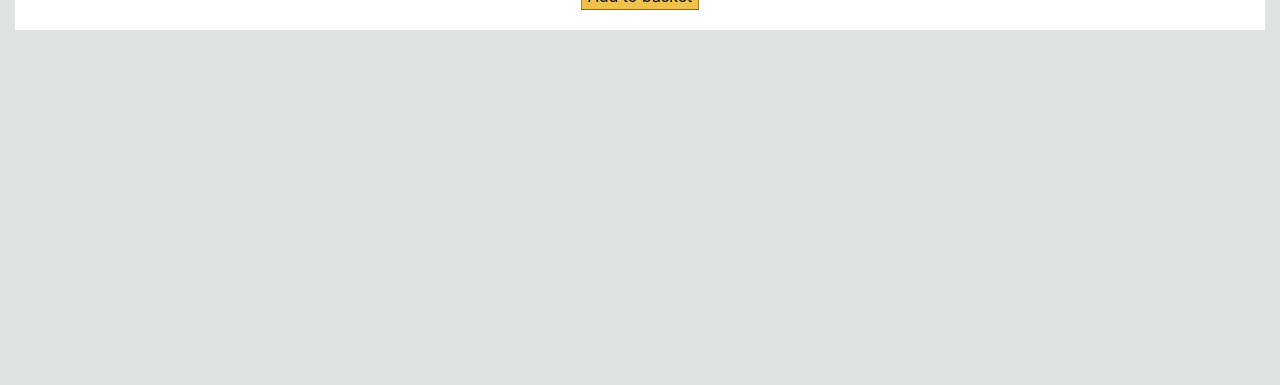
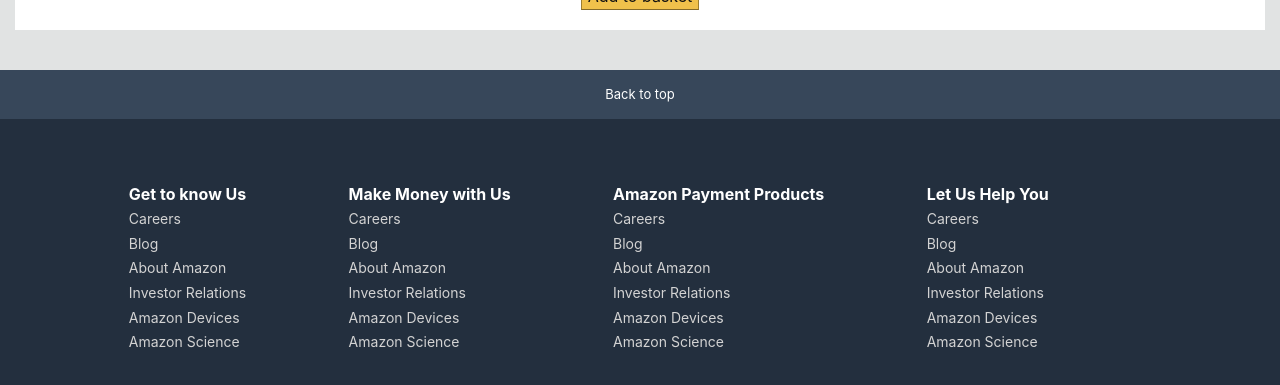
Before and after one commit to ZubairShah03/amazon-clone, a React (Create React App) app: page / in a window 1280 px wide. Shown: the part 2010-2395 px from the top of the page. Before the commit the page ends 2050 px from the top, so only its background shows below. Built offline with nearby package versions, Linux system fonts and the light colour scheme; no server answers.

Commit message:
completed the login authentication with firebase

```diff
--- a/package.json
+++ b/package.json
@@ -10,7 +10,7 @@
     "@testing-library/jest-dom": "^5.16.5",
     "@testing-library/react": "^13.4.0",
     "@testing-library/user-event": "^13.5.0",
-    "firebase": "^9.16.0",
+    "firebase": "^9.17.1",
     "react": "^18.2.0",
     "react-currency-format": "^1.1.0",
     "react-dom": "^18.2.0",
--- a/src/App.js
+++ b/src/App.js
@@ -4,8 +4,36 @@ import Home from "./Components/Home";
 import { BrowserRouter as Router, Routes, Route } from "react-router-dom";
 import Checkout from "./Components/Checkout";
 import Login from "./Components/Login";
+import { useEffect } from "react";
+import { auth } from "./firebase";
+import { useStateValue } from "./StateProvider";
+import Footer from "./Components/Footer";
 
 function App() {
+  const [{}, dispatch] = useStateValue();
+
+  useEffect(() => {
+    // will only run once when the app component loads...
+
+    auth.onAuthStateChanged((authUser) => {
+      console.log("THE USER IS >>> ", authUser);
+
+      if (authUser) {
+        // the user just logged in / the user was logged in
+
+        dispatch({
+          type: "SET_USER",
+          user: authUser,
+        });
+      } else {
+        // the user is logged out
+        dispatch({
+          type: "SET_USER",
+          user: null,
+        });
+      }
+    });
+  }, []);
   return (
     <div className="App">
       <Router>
@@ -13,6 +41,7 @@ function App() {
 
         <Routes>
           <Route path="/" element={<Home />} />
+          {/* <Route path="/" element={<Footer />} /> */}
           <Route path="/checkout" element={<Checkout />} />
           <Route path="/login" element={<Login />} />
         </Routes>
--- a/src/Components/Checkout.js
+++ b/src/Components/Checkout.js
@@ -5,7 +5,7 @@ import CheckoutProduct from "./CheckoutProduct";
 import Subtotal from "./Subtotal";
 
 function Checkout() {
-  const [{ basket }] = useStateValue();
+  const [{ basket, user }] = useStateValue();
   return (
     <div className="checkout">
       <div className="checkout_left">
@@ -15,6 +15,7 @@ function Checkout() {
           alt=""
         />
         <div>
+          <h3>Hello, {user?.email}</h3>
           <h2 className="checkout_title">Your Shopping Basket</h2>
 
           {basket.map((item) => {
--- /dev/null
+++ b/src/Components/Footer.js
@@ -0,0 +1,74 @@
+import React from "react";
+import "../css/Footer.css";
+
+function Footer() {
+  function backToTopFunction() {
+    document.body.scrollTop = 0;
+    document.documentElement.scrollTop = 0;
+  }
+  return (
+    <div className="footer">
+      <div className="backToTop">
+        <span onClick={backToTopFunction} className="backToTopText">
+          Back to top
+        </span>
+      </div>
+
+      <div className="footerVerticalRow">
+        <div className="footerLinkCol">
+          <div className="footerColHead">Get to know Us</div>
+          <ul>
+            <li>Careers</li>
+            <li>Blog</li>
+            <li>About Amazon</li>
+            <li>Investor Relations</li>
+            <li>Amazon Devices</li>
+            <li>Amazon Science </li>
+          </ul>
+        </div>
+        <div className="footerColSpace"></div>
+
+        <div className="footerLinkCol">
+          <div className="footerColHead">Make Money with Us</div>
+          <ul>
+            <li>Careers</li>
+            <li>Blog</li>
+            <li>About Amazon</li>
+            <li>Investor Relations</li>
+            <li>Amazon Devices</li>
+            <li>Amazon Science </li>
+          </ul>
+        </div>
+        <div className="footerColSpace"></div>
+
+        <div className="footerLinkCol">
+          <div className="footerColHead">Amazon Payment Products</div>
+          <ul>
+            <li>Careers</li>
+            <li>Blog</li>
+            <li>About Amazon</li>
+            <li>Investor Relations</li>
+            <li>Amazon Devices</li>
+            <li>Amazon Science </li>
+          </ul>
+        </div>
+        <div className="footerColSpace"></div>
+
+        <div className="footerLinkCol">
+          <div className="footerColHead">Let Us Help You</div>
+          <ul>
+            <li>Careers</li>
+            <li>Blog</li>
+            <li>About Amazon</li>
+            <li>Investor Relations</li>
+            <li>Amazon Devices</li>
+            <li>Amazon Science </li>
+          </ul>
+        </div>
+        <div className="footerColSpace"></div>
+      </div>
+    </div>
+  );
+}
+
+export default Footer;
--- a/src/Components/Home.js
+++ b/src/Components/Home.js
@@ -1,5 +1,6 @@
 import React from "react";
 import "../css/Home.css";
+import Footer from "./Footer";
 import Product from "./Product";
 
 function Home() {
@@ -14,7 +15,7 @@ function Home() {
           <div className="carousel-inner home_image">
             <div className="carousel-item active">
               <img
-                src="https://images-eu.ssl-images-amazon.com/images/G/02/digital/video/merch2016/Hero/Covid19/Generic/GWBleedingHero_ENG_COVIDUPDATE__XSite_1500x600_PV_en-GB._CB428684220_.jpg"
+                src="https://m.media-amazon.com/images/I/71tIrZqybrL._SX3000_.jpg"
                 className="d-block w-100"
                 alt="..."
               />
@@ -28,7 +29,7 @@ function Home() {
             </div>
             <div className="carousel-item">
               <img
-                src="https://m.media-amazon.com/images/I/71tIrZqybrL._SX3000_.jpg"
+                src="https://images-eu.ssl-images-amazon.com/images/G/02/digital/video/merch2016/Hero/Covid19/Generic/GWBleedingHero_ENG_COVIDUPDATE__XSite_1500x600_PV_en-GB._CB428684220_.jpg"
                 className="d-block w-100"
                 alt="..."
               />
@@ -106,6 +107,7 @@ function Home() {
             rating={4}
           />
         </div>
+      <Footer />
       </div>
     </div>
   );
--- a/src/Components/Login.js
+++ b/src/Components/Login.js
@@ -1,22 +1,39 @@
 import React, { useState } from "react";
-import { Link } from "react-router-dom";
+import { Link, useNavigate } from "react-router-dom";
 import "../css/Login.css";
+import { auth } from "../firebase";
 
-function Login() {
+function Login(props) {
+  const history = useNavigate();
   const [email, setEmail] = useState("");
   const [password, setPassword] = useState("");
 
-  const signIn = (e)=>{
+  const signIn = (e) => {
     e.preventDefault();
 
-    // some fancy firebase login shittttttt.....
-  }
+    auth.signInWithEmailAndPassword(email, password)
+    .then(auth => {
+      history('/')
+      // history.push('/')
+    })
+    .catch(error => alert(error.message))
+  };
 
   const register = (e) => {
     e.preventDefault();
 
-    // do some fancy firebase register shitttt.....
-  }
+    auth
+      .createUserWithEmailAndPassword(email, password)
+      .then((auth) => {
+        // it successfully created a new user with email and password
+        console.log(auth);
+        if (auth) {
+          history('/')
+          // history.push("/");
+        }
+      })
+      .catch((error) => alert(error.message));
+  };
 
   return (
     <div className="login">
@@ -46,7 +63,9 @@ function Login() {
             onChange={(e) => setPassword(e.target.value)}
           />
 
-          <button type="submit" onClick={signIn} className="login_signInButton">Sing In</button>
+          <button type="submit" onClick={signIn} className="login_signInButton">
+            Sing In
+          </button>
         </form>
 
         <p>
--- /dev/null
+++ b/src/css/Footer.css
@@ -0,0 +1,66 @@
+.footer{
+    /* height: 100px; */
+    width: 100%;
+    background-color: #232F3E;
+    color: white;
+    margin-top: 30px;
+    /* padding: 0 0 7px 0; */
+}
+
+.backToTop{
+    margin-bottom: 40px;
+    background-color: #37475A;
+    font-family: inherit;
+    cursor: pointer;
+}
+
+.backToTopText{
+    color: #FFF;
+    display: block;
+    text-align: center;
+    padding: 15px 0;
+    line-height: 19px;
+    font-size: 13px;
+}
+
+.backToTopText:hover{
+    background-color: #46576b;
+}
+
+.footerVerticalRow{
+    display: flex;
+    justify-content: center;
+    padding: 20px 0;
+}
+
+.footerLinkCol{
+
+}
+
+.footerColHead{
+    font-weight: 700;
+    color: #FFF;
+    font-family: inherit;
+    font-size: 16px;
+    margin: 6px 0 5px 0;
+    white-space: nowrap;
+    line-height: 120%;
+}
+
+.footerLinkCol > ul{
+    list-style-type: none;
+    padding: 0;
+    line-height: 140%;
+    font-size: 14px;
+    font-family: inherit;
+    color: lightgray;
+}
+
+.footerLinkCol > ul > li{
+    margin-bottom: 5px;
+
+}
+
+.footerColSpace{
+    width: 8%;
+}
--- a/src/css/Product.css
+++ b/src/css/Product.css
@@ -13,7 +13,7 @@
 }
 
 .product:hover>img {
-    transition: 0.5s;
+    transition: 0.4s;
     height: 210px;
     margin: 0;
 }
--- a/src/firebase.js
+++ b/src/firebase.js
@@ -1,3 +1,8 @@
+// import firebase from "firebase";
+import firebase from 'firebase/compat/app';
+import 'firebase/compat/auth';
+import 'firebase/compat/firestore';
+
 // For Firebase JS SDK v7.20.0 and later, measurementId is optional
 const firebaseConfig = {
   apiKey: "AIzaSyCThef_NqUL2YSXk6_dZl055rMmDaOJtls",
@@ -6,5 +11,12 @@ const firebaseConfig = {
   storageBucket: "clone-cf421.appspot.com",
   messagingSenderId: "57506176419",
   appId: "1:57506176419:web:3db9bce0005a4f64b34e16",
-    measurementId: "G-G4KTD918ES"
+  measurementId: "G-G4KTD918ES",
 };
+
+const firebaseApp = firebase.initializeApp(firebaseConfig);
+
+const db = firebaseApp.firestore();
+const auth = firebase.auth();
+
+export {db, auth};
--- a/src/reducer.js
+++ b/src/reducer.js
@@ -1,12 +1,13 @@
 export const initialState = {
   basket: [],
+  user: null,
 };
 
 // Selector
 export const getBasketTotal = (basket) =>
   basket?.reduce((amount, item) => item.price + amount, 0);
 
-const reducer = (state = initialState, action) => {
+const reducer = (state, action) => {
   console.log(action);
 
   switch (action.type) {
@@ -23,17 +24,23 @@ const reducer = (state = initialState, action) => {
       let newBasket = [...state.basket];
 
       if (index >= 0) {
-        newBasket.splice(index, 1)
+        newBasket.splice(index, 1);
       } else {
         console.warn(
           `Cant remove product (id: ${action.id}) as its not in basket!`
-        );
+        )
       }
 
       return {
         ...state,
-        basket: newBasket
-      }
+        basket: newBasket,
+      };
+
+    case "SET_USER":
+      return {
+        ...state,
+        user: action.user,
+      };
 
     default:
       return state;
```
Also changed, not shown: src/Components/Header.js (+21 -8 lines), 1 other file (tests, documents, lock files or other folders). Lines whose indentation alone changed are shown as unchanged.
